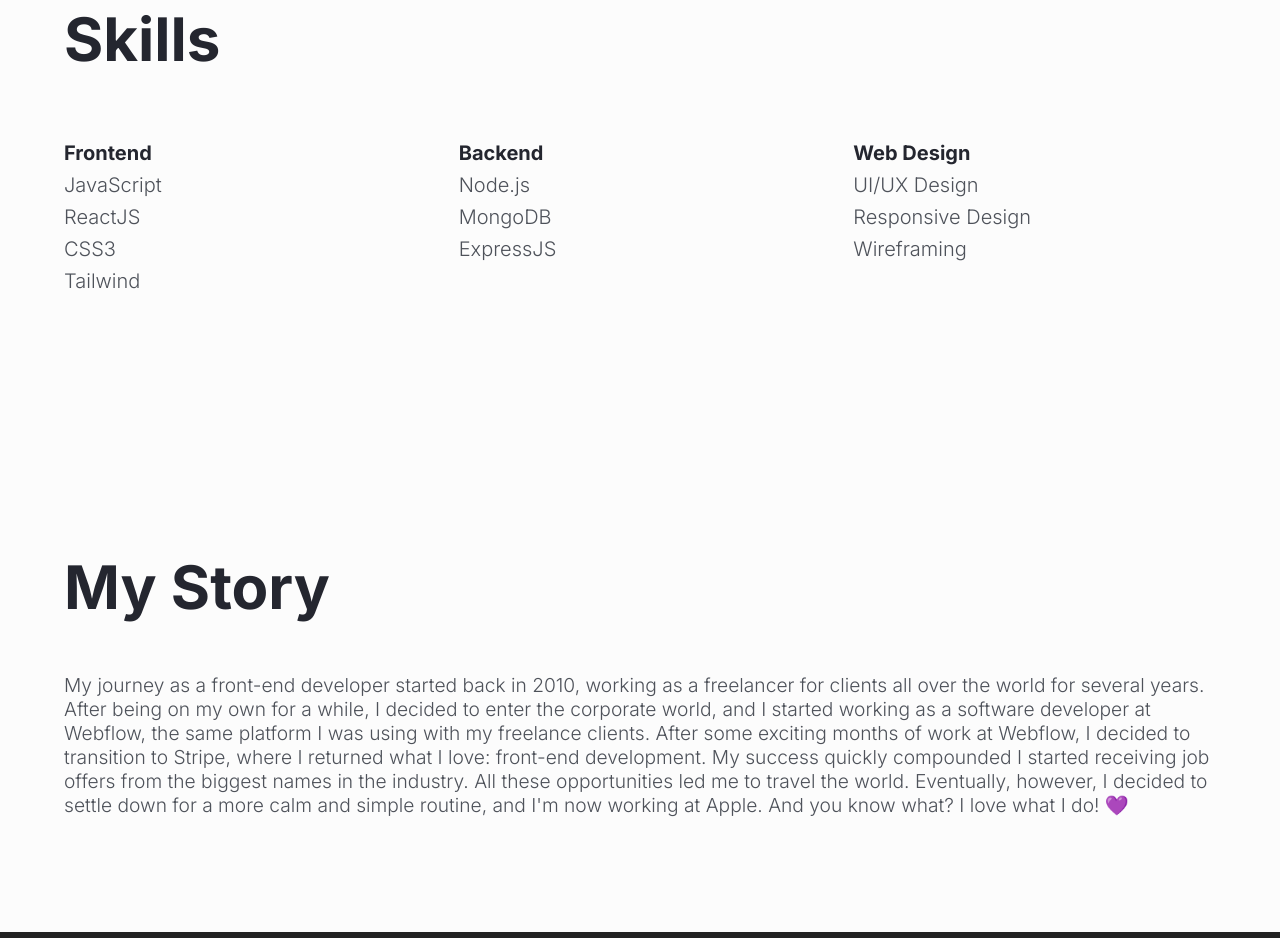
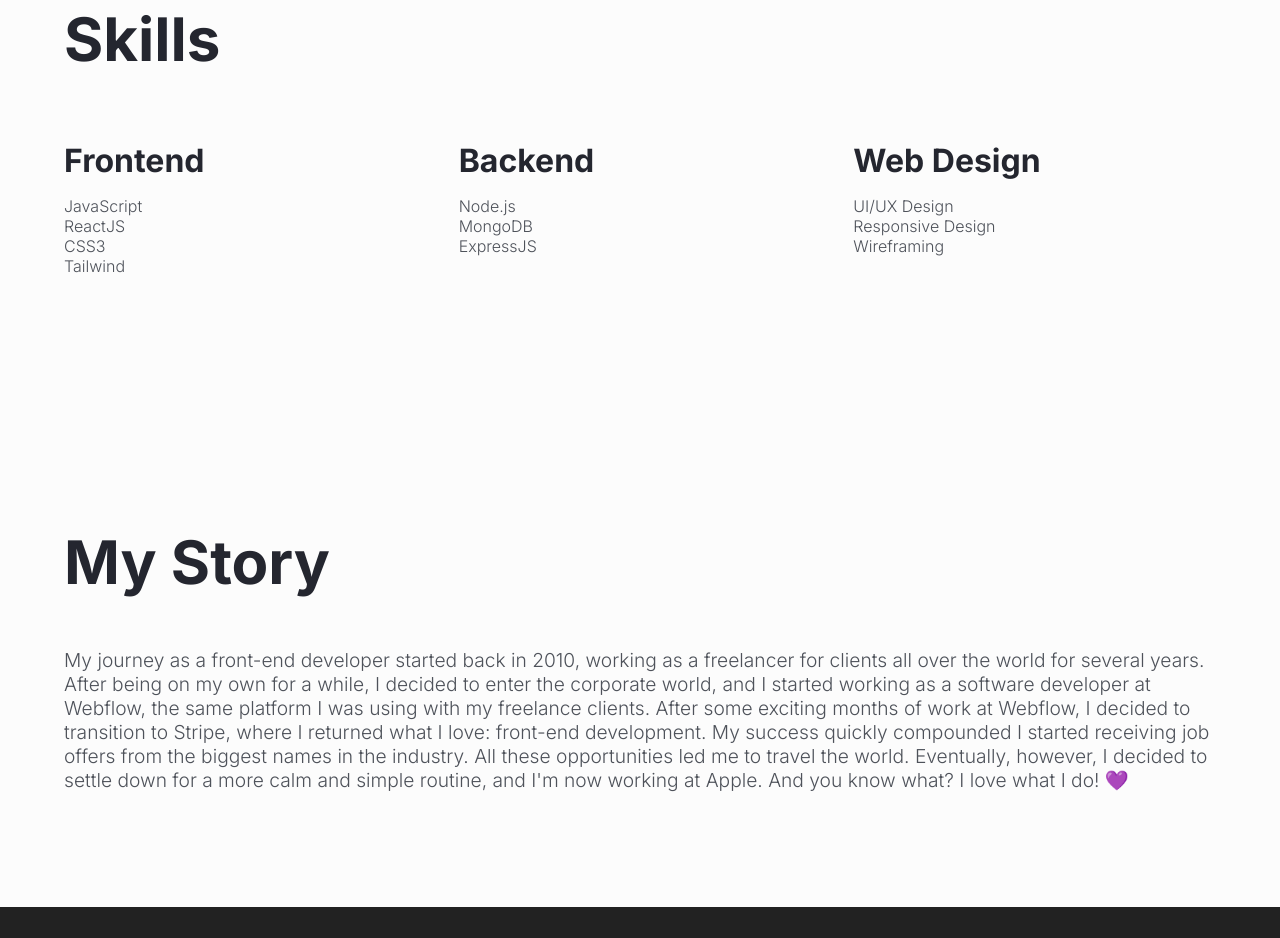
Before and after one commit to atomedd/atomedd.github.io, a plain HTML site: page index.html in a window 1280 px wide. Shown: the part 1604-2542 px from the top of the page. Drawn offline with Linux system fonts and the light colour scheme.

Commit message:
update style.css

```diff
--- a/css/style.css
+++ b/css/style.css
@@ -172,14 +172,8 @@ nav :hover{
   list-style: none;
   font-weight: 300;
   padding: 0;
-
-}
-
-.skill-category ul li {
-  font-size: 1.25rem;
   margin-bottom: 0.5rem;
 }
-
 
 
 
```
